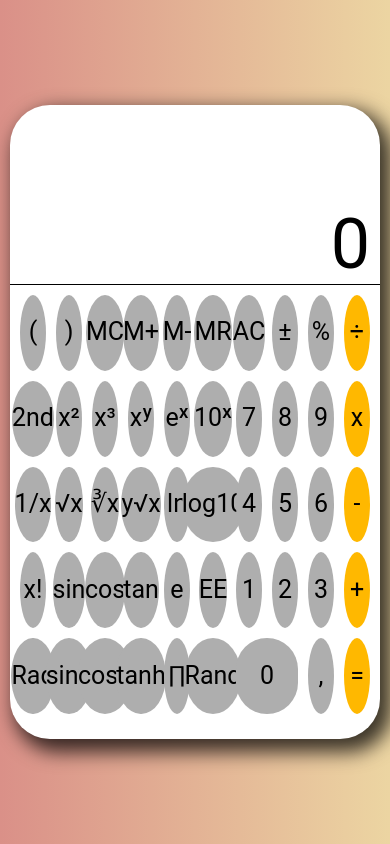
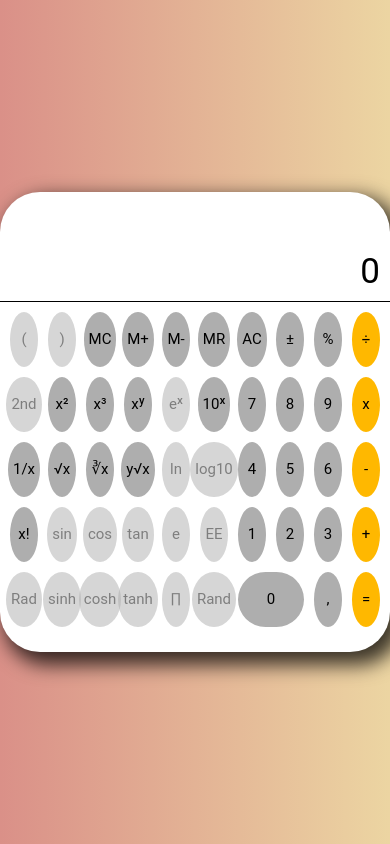
Before and after one commit to dibrugh/calculator-js, a website built with webpack: page src/index.html in a window 390 px wide. Built offline with nearby package versions, Linux system fonts and the light colour scheme; files whose address does not match are found by name.

Commit message:
feat: add adaptivity, add styles for active buttons

```diff
--- a/src/style/index.css
+++ b/src/style/index.css
@@ -17,7 +17,9 @@
 
     /* fonts */
     --font-family: "Roboto", Helvetica, sans-serif;
+    --font-size-extra-s: 1.5rem;
     --font-size-s: 2.5rem;
+    --font-size-mobile-m: 3.5rem;
     --font-size-m: 6rem;
     --font-size-l: 7rem;
 
@@ -85,7 +87,6 @@ body[data-theme="light"] .calculator__theme-toggler {
 
 main {
     min-height: 100%;
-    padding: 1rem;
     background: var(--bg);
     font-family: var(--font-family);
     color: var(--color-text);
@@ -96,11 +97,12 @@ main {
 }
 
 .calculator {
+    height: 100%;
     position: relative;
     background: var(--calc-bg);
     border-radius: 4rem;
     box-shadow: var(--box-shadow-dark);
-    padding: 10rem 0 1.5rem;
+    padding: 7rem 0 1.5rem;
 }
 
 .calculator__theme-toggler {
@@ -147,17 +149,28 @@ button {
     font-size: var(--font-size-s);
     border-radius: 50%;
     min-width: 100%;
-    height: 9vh;
+    height: 10vh;
     outline: none;
     border: none;
     color: inherit;
     transition: all 0.5s ease;
     background-color: var(--color-operation);
+    cursor: pointer;
+    padding-inline: 0.5rem;
+}
+
+button:disabled {
+    cursor: default;
+    opacity: 0.5;
+}
+button:disabled:hover {
+    opacity: 0.5;
 }
 
 button:hover,
-button:focus {
-    opacity: 0.7;
+button:focus,
+button:active {
+    opacity: 0.6;
 }
 
 .double {
@@ -176,3 +189,17 @@ button:focus {
 .orange {
     background-color: var(--color-operation-orange);
 }
+
+@media (max-width: 850px) {
+    .calculator {
+        padding: 5rem 0 1.5rem;
+    }
+    .calculator__output {
+        font-size: var(--font-size-mobile-m);
+        height: 6rem;
+    }
+    button {
+        height: 6.5vh;
+        font-size: var(--font-size-extra-s);
+    }
+}
```
